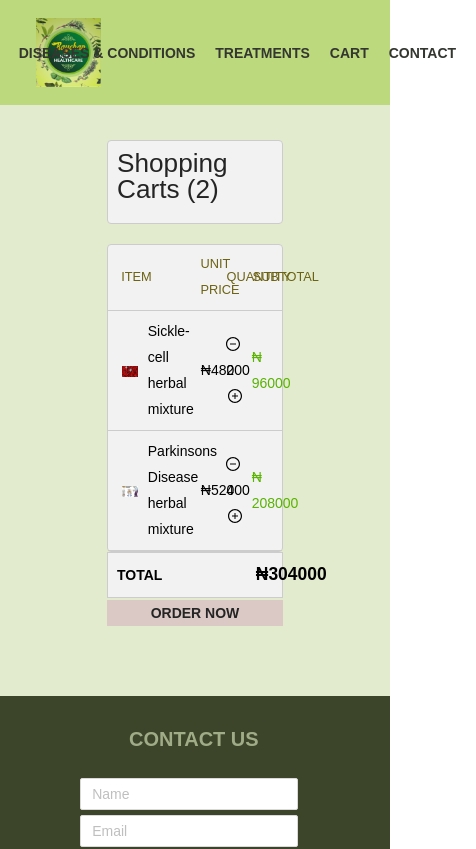
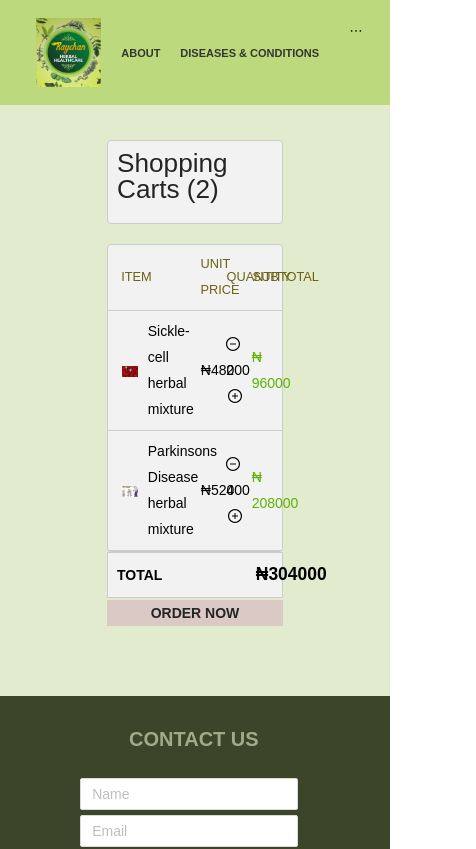
Before and after one commit to damigreen/raychan-frontend, a React (Create React App) app: page /cart in a window 390 px wide. Shown: the top 849 px of the page, 476 px wide, since content can reach past the window. Built offline with nearby package versions, Linux system fonts and the light colour scheme.

Commit message:
responsive tab and layout

```diff
--- a/src/components/app/media-queries.scss
+++ b/src/components/app/media-queries.scss
@@ -1,6 +1,36 @@
 @import './App.scss';
 
 @media only screen and (min-width : 320px) and (max-width : 480px) {
+    /* TabBar */
+    #menu.flex-row {
+      width: auto;
+      max-width: 480px;
+      font-size: 11px;
+    }
+
+    #menu .nav-icon {
+      // max-width: 97px;
+      // max-height: 104px;
+    }
+
+    #menu .nav-icon-img {
+    }
+
+    #menu .nav-col {
+      justify-content: space-between;
+      flex-wrap: wrap;
+      // margin-right: 30px;
+
+    }
+
+    #menu .nav-col .menu-bar {
+      font-size: 11px;
+      background-color: inherit;
+      padding: 5px 10px 5px 10px;
+      border-bottom: none;
+      width: auto;
+      max-width: 300px;
+    }
 
   /* Diseases */
   #diseases .disease-row {
@@ -39,8 +69,8 @@
   #treatments .flex-column .card-style {
     margin-left: 50%;
     margin-right: 50%;
-    width: 200px;
-    height: 552px;
+    // width: 200px;
+    // height: 552px;
   }
 
   #treatments .treatment-images {
@@ -119,7 +149,6 @@
   }
 
   #menu .nav-icon {
-    background-color: red;
     max-width: 97px;
     max-height: 104px;
   }
@@ -136,7 +165,6 @@
   #menu .nav-col .menu-bar {
     font-size: 11px;
     background-color: inherit;
-    background-color: green;
     padding: 5px 10px 5px 10px;
     border-bottom: none;
     width: auto;
@@ -196,7 +224,12 @@
 
   #menu .nav-col {
     flex-wrap: wrap;
-    margin-right: 30px;
+    margin-left: 30px;
+  }
+
+  #menu .menu-bar {
+    background-color: red;
+    margin-left: 120px;
   }
 }
 
--- a/src/components/treatments/Treatment.scss
+++ b/src/components/treatments/Treatment.scss
@@ -30,8 +30,8 @@
 #treatments .flex-column {
   @include flex-row;
   margin: auto;
-  width: 1200px;
-  // width: 100%;
+  // width: 1200px;
+  width: 100%;
 }
 
 .flex-column .btn {
@@ -42,14 +42,15 @@
   font-size: 18px;
   text-align: left;
   max-height: 120vh;
-  margin-top: 25px;
-  margin-bottom: 4em;
   height: 552px;
   min-height: 40vh;
   border-radius: 5px;
   background-color: #D0DEAD;
   color: #333;
   max-width: 350px;
+  margin: auto;
+  margin-top: 25px;
+  margin-bottom: 4em;
 }
 
 #treatments .card-style.sc {
--- a/src/components/treatments/Treatments.js
+++ b/src/components/treatments/Treatments.js
@@ -4,6 +4,7 @@ import {
   Col,
   Typography,
   Card,
+  Anchor
 } from 'antd'
 import { useLocation } from 'react-router-dom'
 import './Treatment.scss'
@@ -12,21 +13,13 @@ import asthma from '../../images/treatments/asthma/asthma.jpg'
 import atrialSeptal from '../../images/treatments/artrialSeptalDefect/asd.jpg'
 import parkinsons from '../../images/treatments/parkinsonsDisease/parkinsons.jpg'
 import lowSpermCount from '../../images/treatments/lowSpermCount/lowSpermCount.jpg'
-import diabetics from '../../images/treatments/diabetics/diabetics.jpg'
+import diabetics from '../../images/treatments/diabetics/diabetics.jpg';
 
 const { Title } = Typography;
+const { Link } = Anchor;
 
 function Treatments() {
 
-  /*
-   {
-  xs: '480px',
-  sm: '576px',
-  md: '768px',
-  lg: '992px',
-  xl: '1200px',
-  xxl: '1600px',
-  } */
   const { pathname, hash } = useLocation();
   console.log(pathname, hash);
 
@@ -35,6 +28,7 @@ function Treatments() {
         <Title className="title-block">Our Treatments</Title>
         <Row style={{width: "auto"}} justify="center" className="flex-column">
           <Col justify="center" span={8} xs={8} sm={10} lg={8} xl={8}>
+            <a href="sickle-cell">
               <Card
                 className="card-style sc"
                 hoverable
@@ -44,20 +38,24 @@ function Treatments() {
                 <h2 className="disease-heading">Sickle Cell Anemia</h2>
                 Sickle Cell Anemia has been perceived as one of the most threatening disorder to man-kind...
               </Card>
+            </a>
           </Col>
           <Col span={8} xs={8} sm={10} md={6} lg={8} xl={8} >
+            <a href="asthma">
               <Card
                 className="card-style asthma"
                 hoverable
+                href="#asthma"
                 style={{ width: 350 }}
                 cover={<img alt="asthma disease image" src={asthma} className="treatment-images" />}
               >
                 <h2 className="disease-heading">Asthma</h2>
                 Asthma is a disease affecting the airways that carry air to and from your lungs...
               </Card>
+            </a>
           </Col>
           <Col span={8} xs={8} sm={10} md={6} lg={8} xl={8}>
-
+            <a href="atrial-septal-defect">
               <Card
                 className="card-style asd"
                 hoverable
@@ -67,12 +65,13 @@ function Treatments() {
                 <h2 className="disease-heading">Atrial Septal Defect</h2>
                 An atrial septal defect is a hole in the wall (septum) between the left and right atria. If there is a large hole, oxygen-rich...
               </Card>
+            </a>
           </Col>
         </Row>
 
         <Row style={{width: "auto"}} className="flex-column">
           <Col span={8} xs={8} sm={10} md={6} lg={8} xl={8}>
-
+            <a href="parkinsons-disease">
               <Card
                 className="card-style parkinsons"
                 hoverable
@@ -82,9 +81,10 @@ function Treatments() {
                 <h2 className="disease-heading">Parkinson Diseases</h2>
                 Parkinson’s disease is a progressive disorder of the nervous system that affects your movement. It develops gradually...
               </Card>
+            </a>
           </Col>
           <Col span={8} xs={8} sm={10} md={6} lg={8} xl={8} >
-
+            <a href="low-sperm-count">
               <Card
                 className="card-style lsc"
                 hoverable
@@ -94,8 +94,10 @@ function Treatments() {
                 <h2 className="disease-heading">Low Sperm Count</h2>
                 Low sperm count means that the fluid (semen) you ejaculate during an orgasm contains fewer sperm than normal...
               </Card>
+            </a>
           </Col>
           <Col span={8} xs={8} sm={10} md={6} lg={8} xl={8} >
+            <a href="diabetics">
               <Card
                 className="card-style diabetics"
                 hoverable
@@ -105,6 +107,7 @@ function Treatments() {
                 <h2 className="disease-heading">Diabetics</h2>
                 Diabetes is a disease that occurs when your blood glucose, also called blood sugar, is too high...
               </Card>
+            </a>
           </Col>
         </Row>
     </div>
```
Lines whose indentation alone changed are shown as unchanged.
